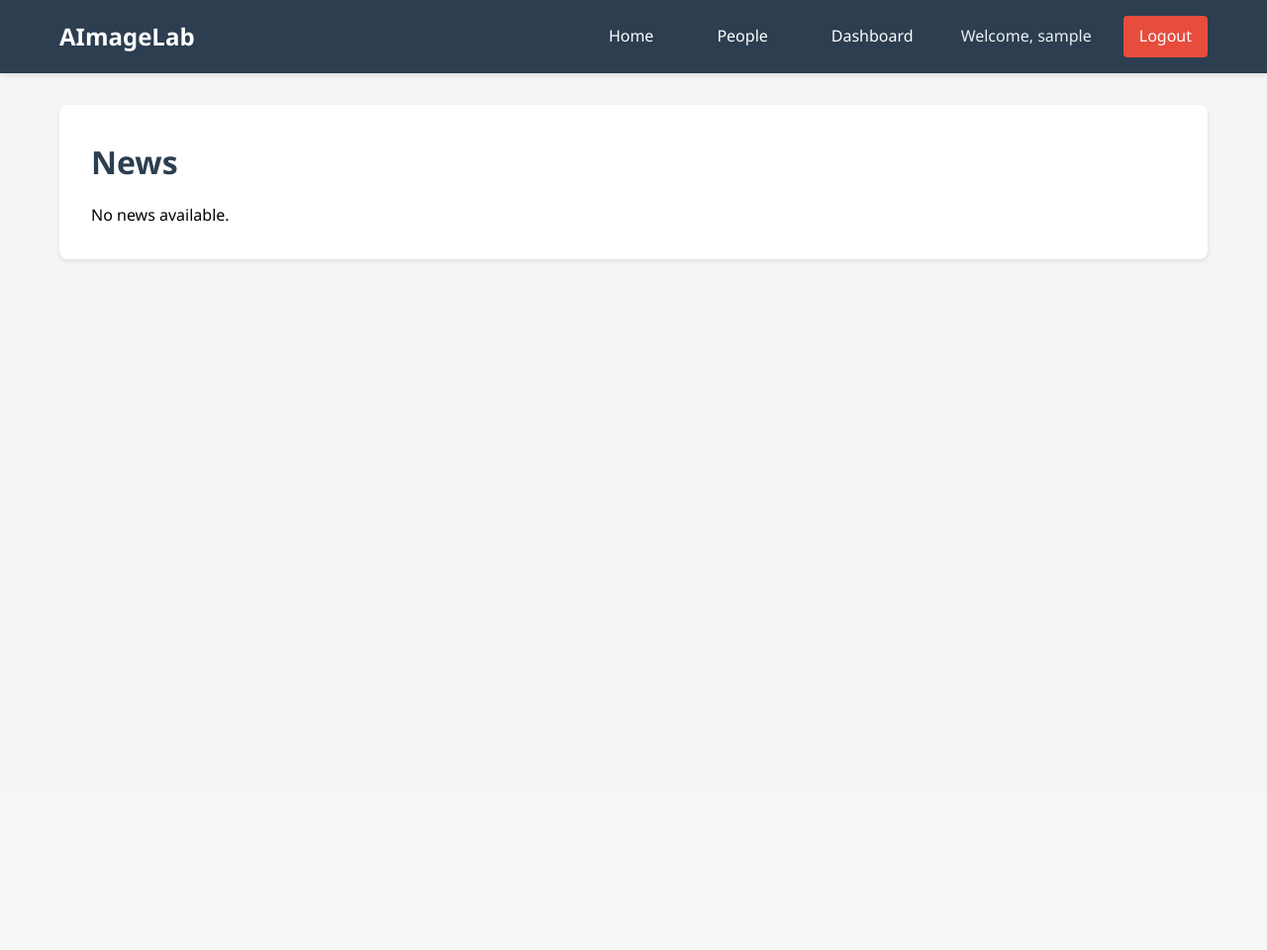
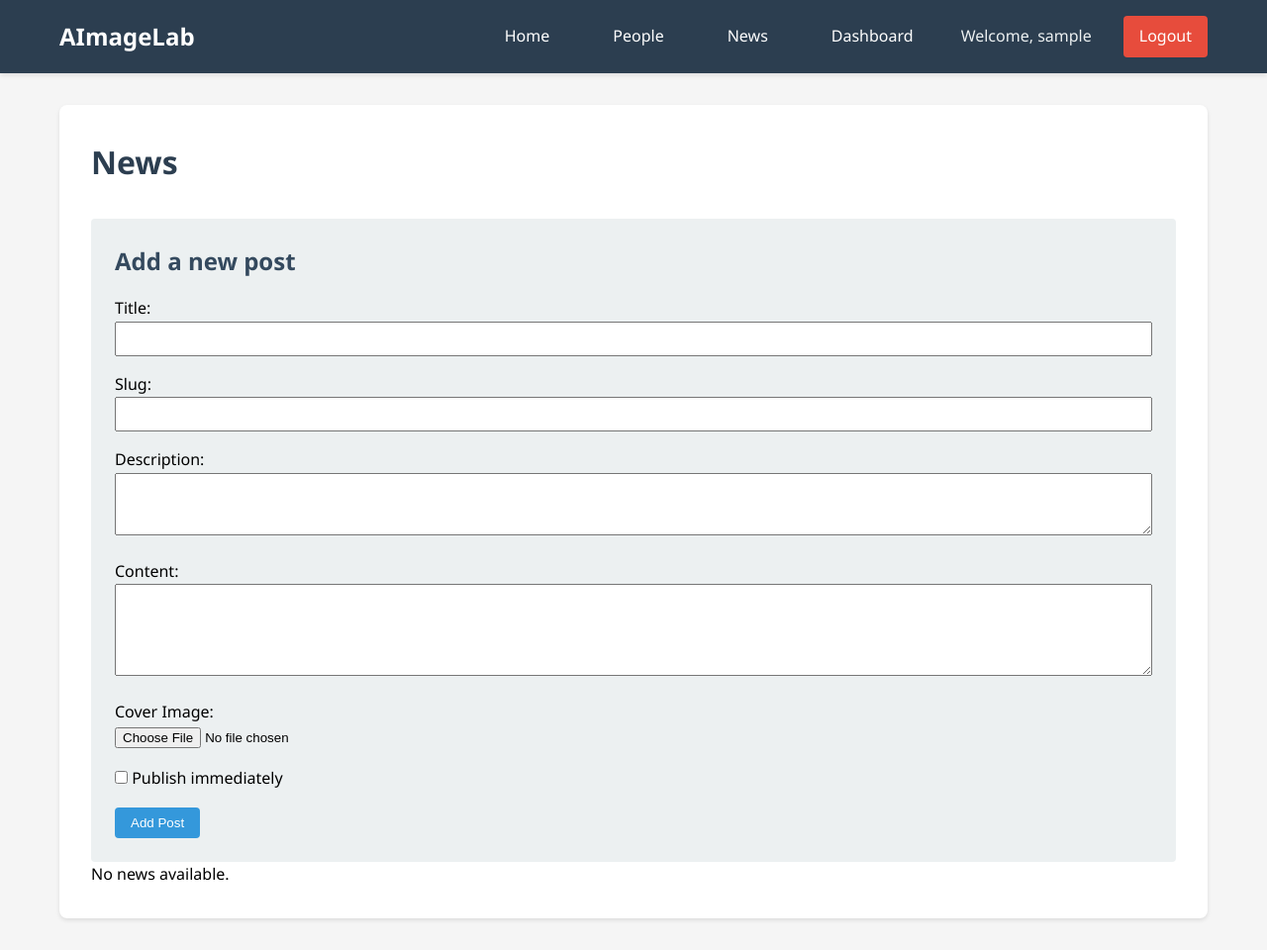
Before and after one commit to AImageLab-zip/aimagelab-website, a Django app: page /news/ in a window 1280 px wide. Shown: the whole page at 99% size. Before the commit the page ends 264 px from the top, so only its background shows below. Run offline with Django 4.2, Linux system fonts and the light colour scheme; the visitor is signed in with stand-in values (Sample User, id 1); data that the repository does not hold is empty; parts of the project's set-up code (start-up, migrations or seed data) failed here and were passed over.

Commit message:
publish post from news page

```diff
--- a/docker-site/main/templates/main/base.html
+++ b/docker-site/main/templates/main/base.html
@@ -148,6 +148,7 @@
             <ul class="nav-links">
                 <li><a href="{% url 'home' %}">Home</a></li>
                 <li><a href="{% url 'people' %}">People</a></li>
+                <li><a href="{% url 'news' %}">News</a></li>
                 {% if user.is_authenticated %}
                     <li><a href="{% url 'dashboard' %}">Dashboard</a></li>
                     <li><span style="color: #ecf0f1;">Welcome, {{ user.username }}</span></li>
--- a/docker-site/main/templates/main/news.html
+++ b/docker-site/main/templates/main/news.html
@@ -3,8 +3,45 @@
 {% block title %}News - AImageLab{% endblock %}
 
 {% block content %}
+
+
 <div class="card">
     <h1>News</h1>
+ {% if user.is_authenticated %}
+    <div style="margin-top: 2rem; padding: 1.5rem; background-color: #ecf0f1; border-radius: 4px;">
+    <h2>Add a new post</h2>
+    <form method="post" action="{% url 'add_post' %}" enctype="multipart/form-data">
+        {% csrf_token %}
+        <div>
+            <label>Title:</label><br>
+            <input type="text" name="title" required style="width: 100%; padding: 0.5rem;">
+        </div>
+        <div style="margin-top: 1rem;">
+            <label>Slug:</label><br>
+            <input type="text" name="slug" required style="width: 100%; padding: 0.5rem;">
+        </div>
+        <div style="margin-top: 1rem;">
+            <label>Description:</label><br>
+            <textarea name="description" rows="3" style="width: 100%; padding: 0.5rem;"></textarea>
+        </div>
+        <div style="margin-top: 1rem;">
+            <label>Content:</label><br>
+            <textarea name="content" rows="5" required style="width: 100%; padding: 0.5rem;"></textarea>
+        </div>
+        <div style="margin-top: 1rem;">
+            <label>Cover Image:</label><br>
+            <input type="file" name="cover" accept="image/*">
+        </div>
+        <div style="margin-top: 1rem;">
+            <label>
+                <input type="checkbox" name="is_published" value="true">
+                Publish immediately
+            </label>
+        </div>
+        <button type="submit" style="margin-top: 1rem; padding: 0.5rem 1rem; background-color: #3498db; color: white; border: none; border-radius: 4px; cursor: pointer;">Add Post</button>
+    </form>
+    </div>
+ {% endif %}
     {% for post in posts %}
     <article>
         <h2>{{ post.title }}</h2>
@@ -12,8 +49,6 @@
         {% if post.description %}
         <p>{{ post.description }}</p>
         {% endif %}
-        <p>{{ post.content }}</p>
-        <hr>
     </article>
     {% empty %}
     <p>No news available.</p>
--- a/docker-site/main/urls.py
+++ b/docker-site/main/urls.py
@@ -8,4 +8,5 @@ urlpatterns = [
     path('logout/', views.logout_view, name='logout'),
     path('dashboard/', views.dashboard, name='dashboard'),
     path('news/', views.news, name='news'),
+    path('news/add/', views.add_post, name='add_post'),
 ]
--- a/docker-site/main/views.py
+++ b/docker-site/main/views.py
@@ -14,6 +14,29 @@ def news(request):
     """News/Blog page view."""
     posts = Post.objects.filter(is_published=True).order_by('-published_at')
     return render(request, 'main/news.html', {'posts': posts})
+
+@login_required
+def add_post(request):
+    """Add a new post."""
+    if request.method == 'POST':
+        title = request.POST.get('title')
+        slug = request.POST.get('slug')
+        description = request.POST.get('description', '')
+        content = request.POST.get('content')
+        is_published = request.POST.get('is_published') == 'true'
+        cover = request.FILES.get('cover')
+
+        post = Post.objects.create(
+            title=title,
+            slug=slug,
+            description=description,
+            content=content,
+            is_published=is_published,
+            cover=cover
+        )
+        messages.success(request, 'Post added successfully!')
+        return redirect('news')
+    return redirect('news')
 
 def people(request):
     """People/Team page view."""
```
